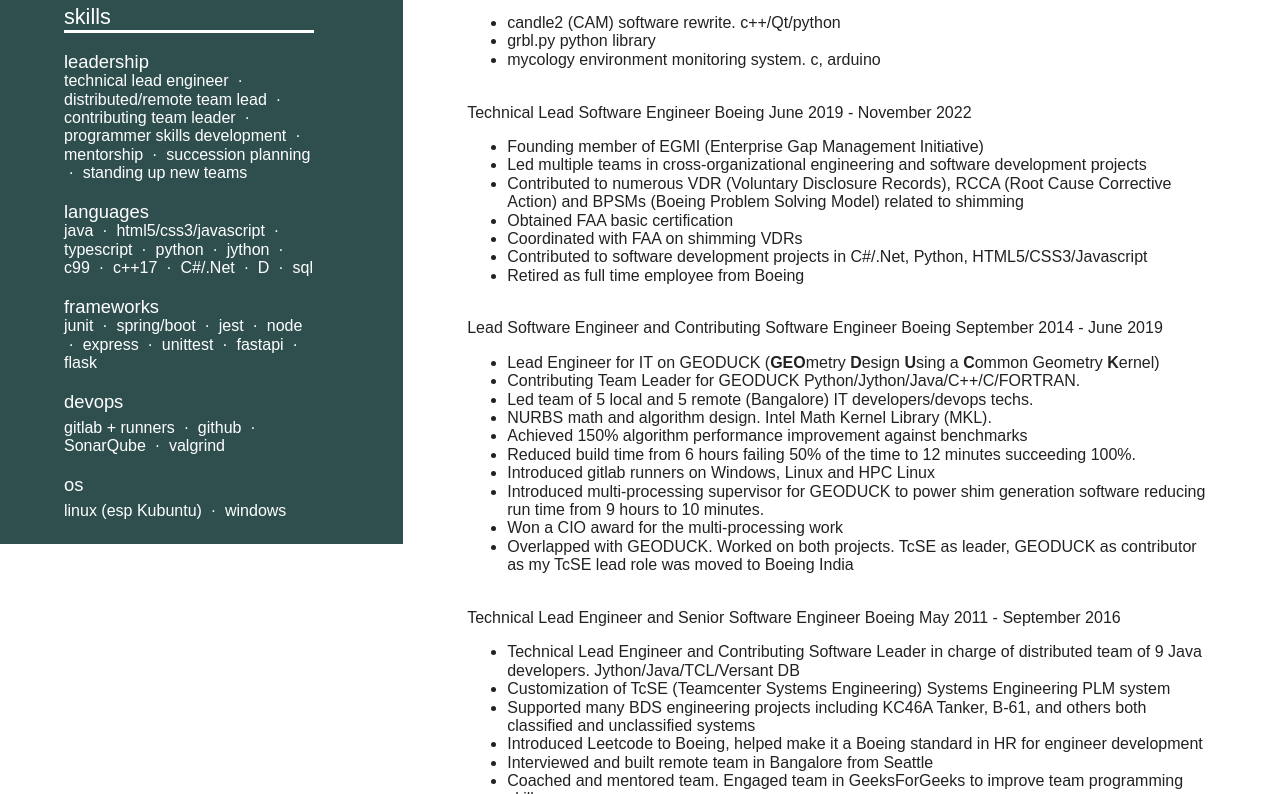
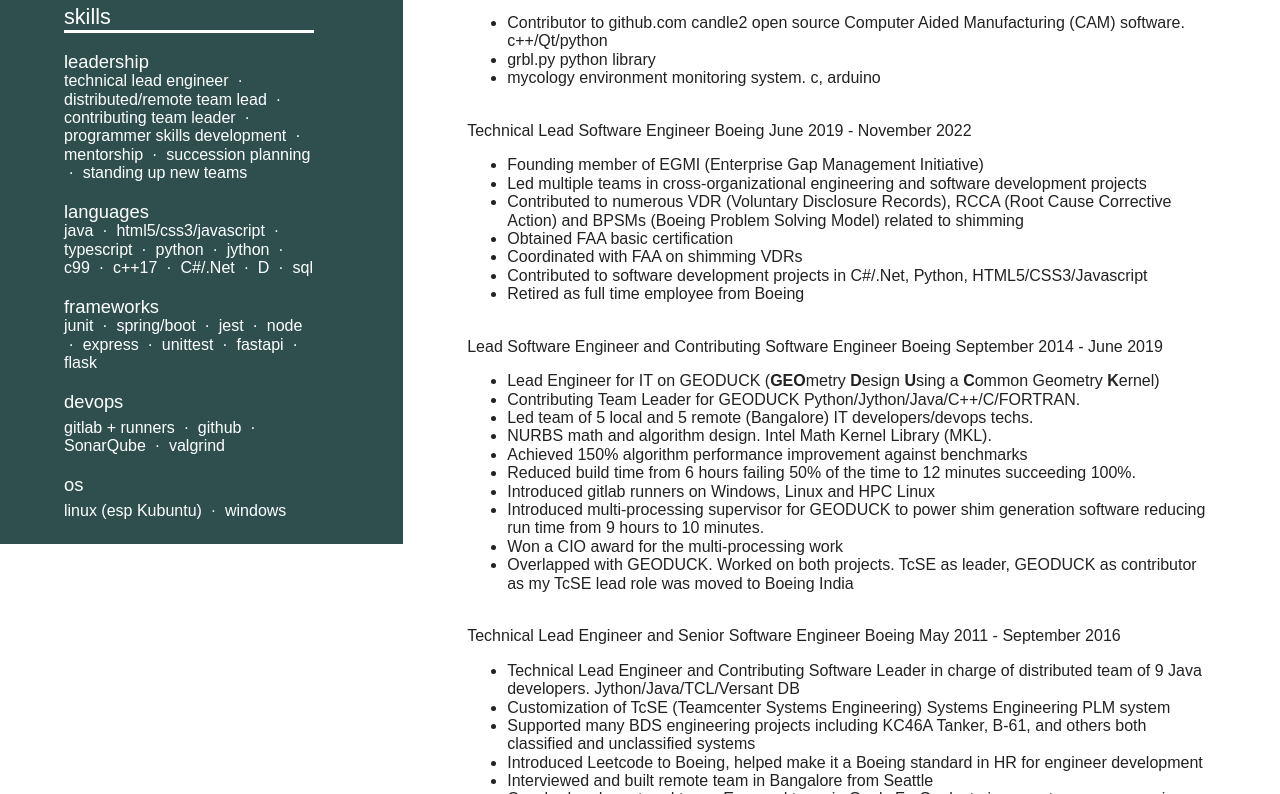
Before and after one commit to pflagerd/pflagerd.github.io, a website built with Parcel: page index.html in a window 1280 px wide. Shown: the part 256-1050 px from the top of the page. Built offline with nearby package versions, Linux system fonts and the light colour scheme.

Commit message:
progress

```diff
--- a/index.html
+++ b/index.html
@@ -209,7 +209,7 @@
       <company>Pflager Design, LLC</company>
       <date-span>November 2022 - Present</date-span>
       <ul>
-        <li>candle2 (CAM) software rewrite. c++/Qt/python</li>
+        <li>Contributor to github.com candle2 open source Computer Aided Manufacturing (CAM) software. c++/Qt/python</li>
         <li>grbl.py python library</li>
         <li>mycology environment monitoring system. c, arduino</li>
       </ul>
```
